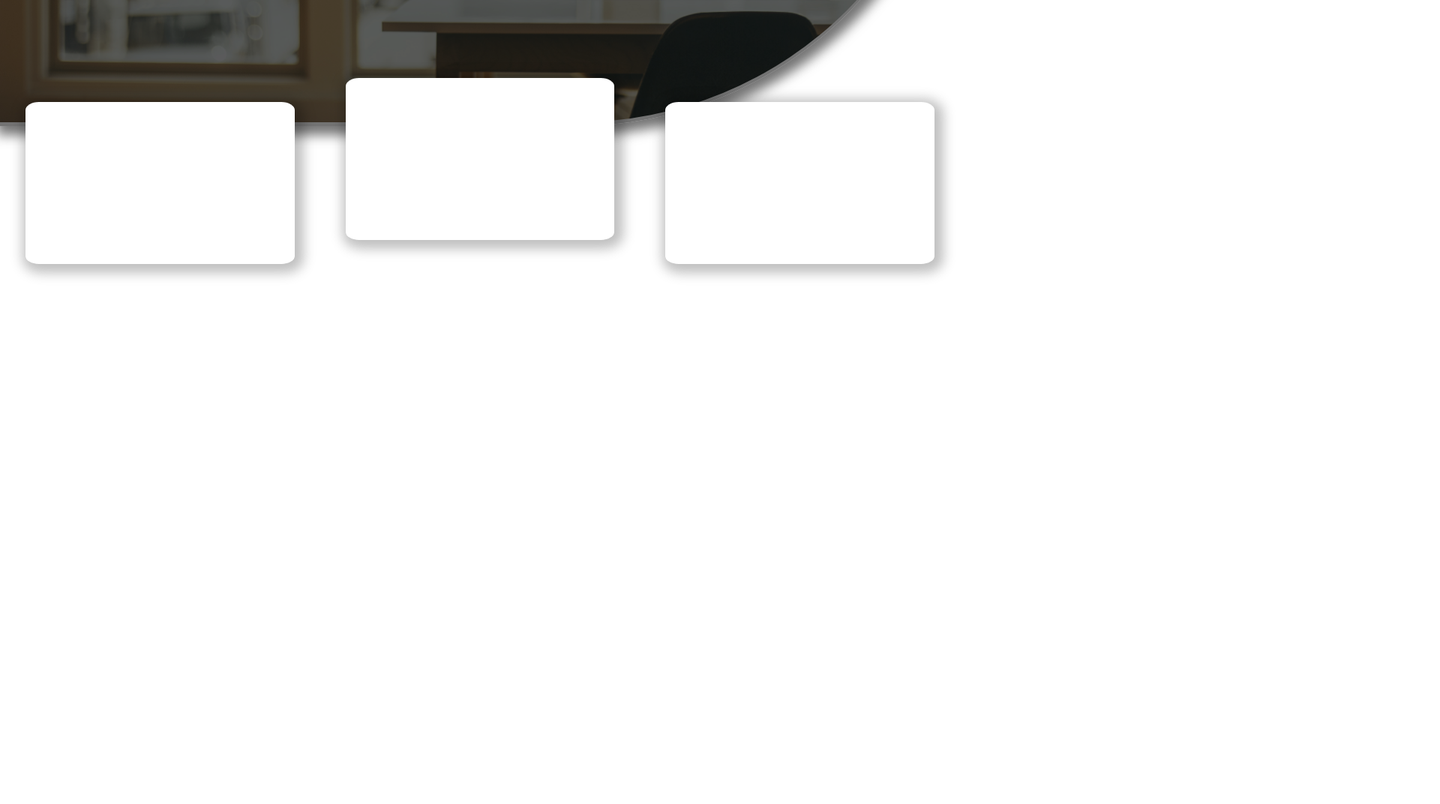
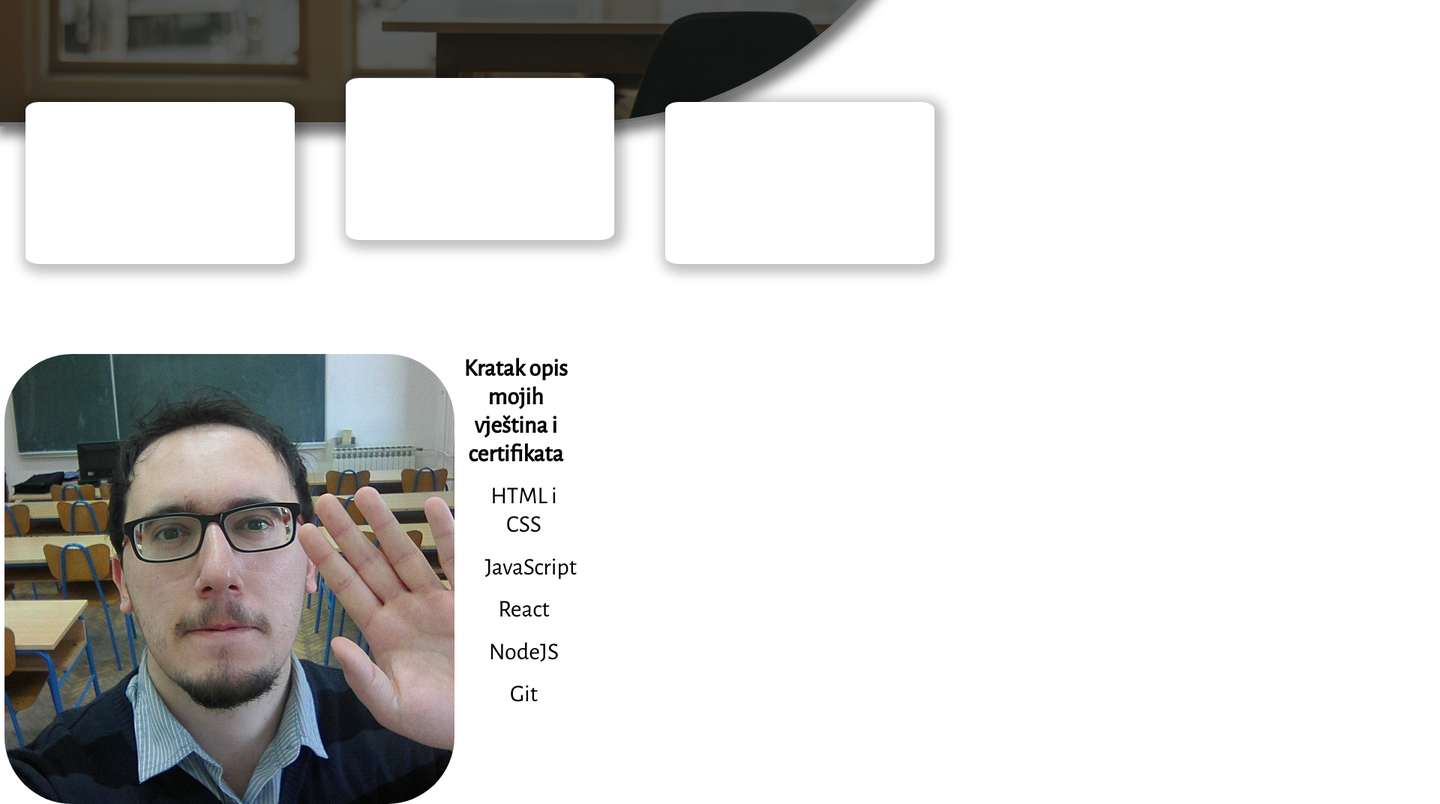
Before and after one commit to Barjaktarevic/Barjaktarevic.github.io, a plain HTML site: page index.html in a window 1280 px wide. Shown: the part 477-1549 px from the top of the page at 75% size, 1920 px wide, since content can reach past the window. Before the commit the page ends 885 px from the top, so only its background shows below. Drawn offline with nearby package versions, Linux system fonts and the light colour scheme.

Commit message:
add profile image and list of skills

```diff
--- a/index.html
+++ b/index.html
@@ -21,17 +21,43 @@
             </div>
         </nav>
 
-        <img class="main-img" src="/emptyclassroom.jpg" loading="lazy" alt="empty clasroom">
+        <img class="main-img" src="emptyclassroom.jpg" alt="empty clasroom">
         <div class="main-text">
             <h1>Zovem se Uroš Barjaktarević</h1>
             <h3> ~ i dobrodošli na moju web stranicu ~ </h2>
         </div>
     </main>
+
+    <section>
     <div class="snippets">
         <div class="snippet"></div>
         <div class="snippet"></div>
         <div class="snippet"></div>
     </div>
+    </section>
+
+    <section class="info-section">
+        <div class="profile-img-container">
+            <img class="profile-img" src="profile-img.jpg" loading="lazy" alt="profile image">
+            <div>
+                <h3 class="list-heading">Kratak opis mojih vještina i certifikata</h3>
+            <ul class="profile-list">
+                <li>HTML i CSS</li>
+                <li>JavaScript</li>
+                <li>React</li>
+                <li>NodeJS</li>
+                <li>Git</li>
+            </ul>
+            </div>
+        </div>
+        <div class="skills-container"></div>
+    </section>
+
+    <section class="contact-me">
+    </section>
+
+    <footer>
+    </footer>
 
 
 </body>
--- a/styles.css
+++ b/styles.css
@@ -120,8 +120,49 @@ html {
     transform: translateY(-1000%)
 }
 
+.info-section {
+    display: flex;
+    justify-content: center;
+    align-items: center;
+}
 
+.profile-img-container {
+    margin-top: 5%;
+    width: 59%;
+    display: flex;
+}
 
+.profile-img {
+    width: 80%;
+    height: 75vh;
+    object-fit: cover;
+    border-radius: 15%;
+}
+
+.list-heading {
+    text-align: center;
+    font-size: 4vh;
+}
+
+.profile-list {
+    width: auto
+}
+
+.profile-list li {
+    list-style: none;
+    text-align: center;
+    font-size: 4vh;
+    margin-top: 15%;
+    margin-right: 15%;
+}
+
+.profile-list li:hover {
+    cursor: pointer;
+}
+
+.skills-container {
+    width: 40%;
+}
 
 
 
@@ -134,7 +175,7 @@ html {
     }
     50% {
         opacity: 0.1;
-        transform: translateY(75%)
+        transform: translateY(100%)
     }
     100% {
         opacity: 1;
```
Also changed, not shown: profile-img.jpg (added).
